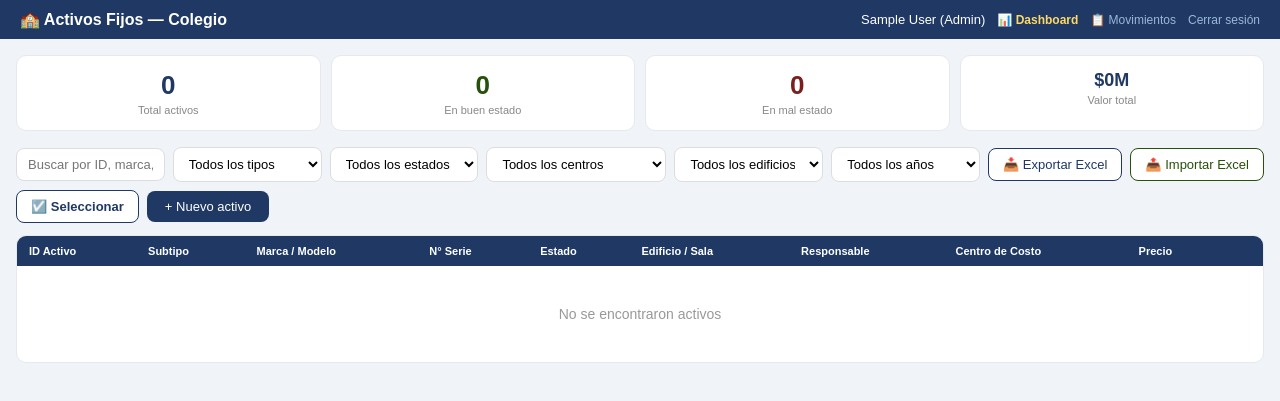
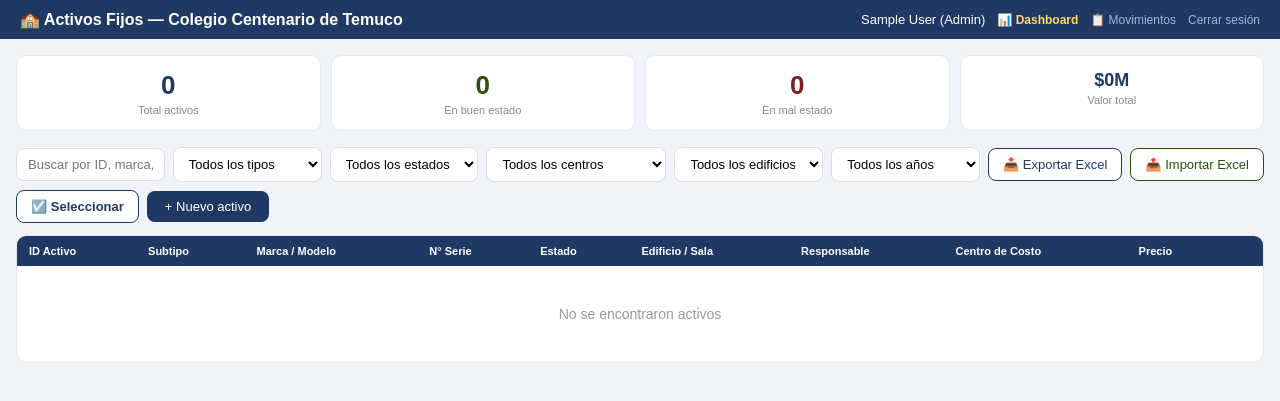
Before and after one commit to fcatalan-ai/activos-fijos, a Flask app: page / in a window 1280 px wide. Shown: the top 401 px of the page. Run offline with Flask 3, Linux system fonts and the light colour scheme; the visitor is signed in with stand-in values (Sample User, id 1); data that the repository does not hold is empty; some libraries are stand-ins or nearby versions.

Commit message:
Update title and header for Colegio Centenario

```diff
--- a/templates/index.html
+++ b/templates/index.html
@@ -2,7 +2,7 @@
 <html lang="es">
 <head>
 <meta charset="UTF-8"><meta name="viewport" content="width=device-width,initial-scale=1">
-<title>Activos Fijos — Colegio</title>
+<title>Activos Fijos — Colegio Centenario de Temuco</title>
 <style>
 *{box-sizing:border-box;margin:0;padding:0}
 body{font-family:Arial,sans-serif;background:#f0f4f8;min-height:100vh}
@@ -115,7 +115,7 @@ tr.seleccionado td{background:#EEF4FF !important}
 </head>
 <body>
 <div class="topbar">
-  <h1>🏫 Activos Fijos — Colegio</h1>
+  <h1>🏫 Activos Fijos — Colegio Centenario de Temuco</h1>
   <div class="topbar-right">
     <span>{{ user }} {% if rol=='admin' %}(Admin){% else %}(Consulta){% endif %}</span>
     <a href="/dashboard" style="color:#FFD966;font-weight:600">📊 Dashboard</a>
```
